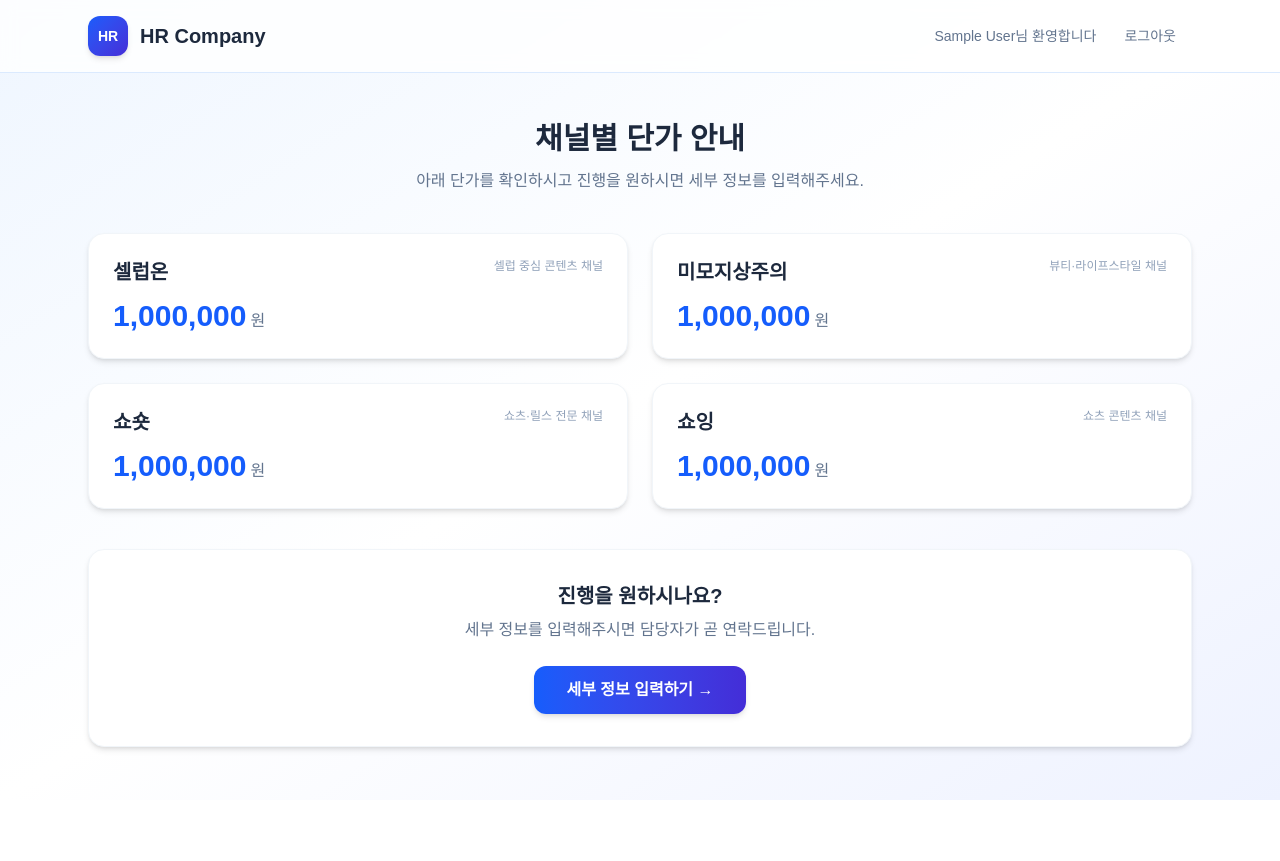
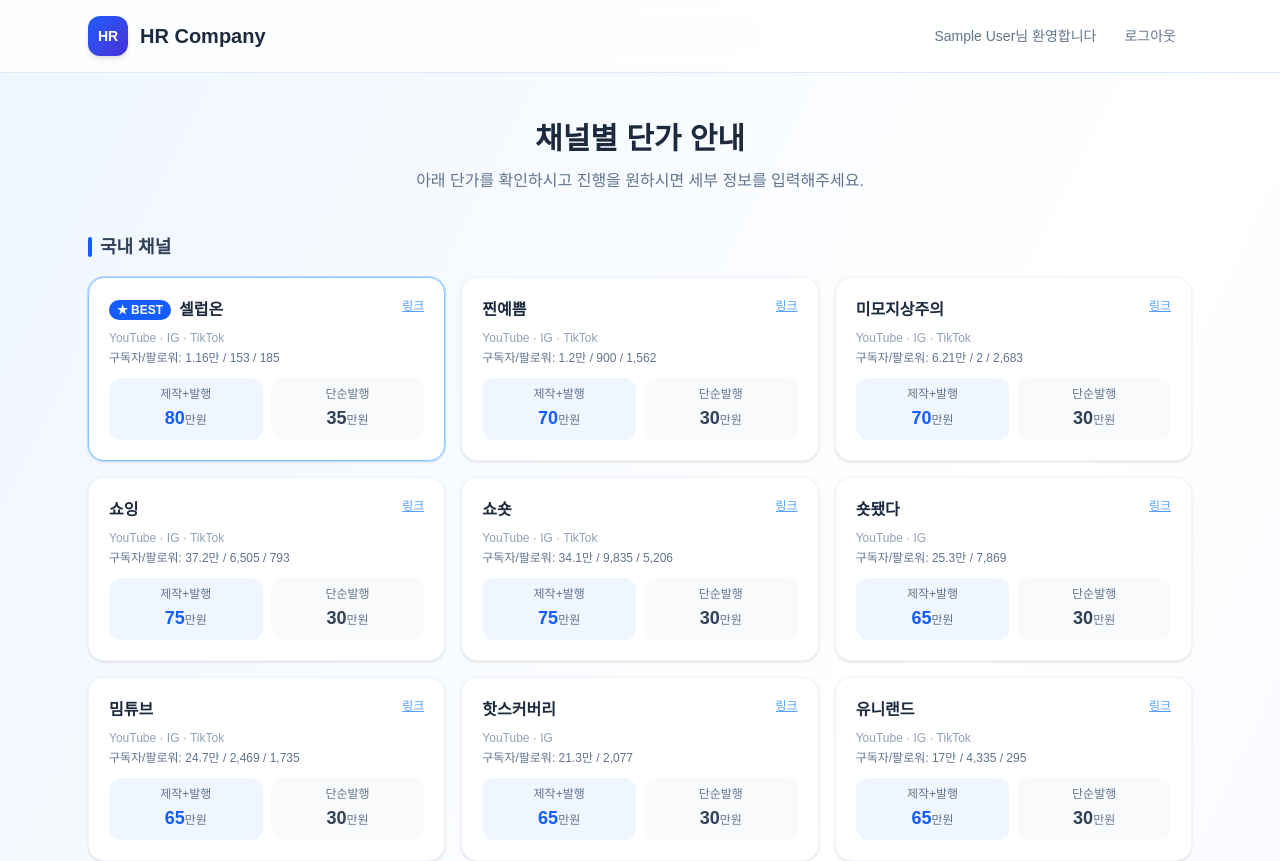
Before and after one commit to theooozy/hrcompany, a Next.js app: page /portal in a window 1280 px wide. Shown: the top 861 px of the page. Before the commit the page ends 800 px from the top, so only its background shows below. Built offline with nearby package versions, Linux system fonts and the light colour scheme; sample sign-in values are in the browser's storage.

Commit message:
pdate channel prices and add all channels to portal page

```diff
--- a/app/portal/page.tsx
+++ b/app/portal/page.tsx
@@ -6,11 +6,39 @@ import { useRouter } from 'next/navigation';
 type Session = { id: string; name: string; email: string };
 
 const CHANNEL_PRICES = [
-  { name: '셀럽온', price: 1000000, description: '셀럽 중심 콘텐츠 채널' },
-  { name: '미모지상주의', price: 1000000, description: '뷰티·라이프스타일 채널' },
-  { name: '쇼숏', price: 1000000, description: '쇼츠·릴스 전문 채널' },
-  { name: '쇼잉', price: 1000000, description: '쇼츠 콘텐츠 채널' },
+  // 국내 채널
+  { name: '셀럽온', platform: 'YouTube · IG · TikTok', subscribers: '1.16만 / 153 / 185', makePrice: 80, postPrice: 35, link: 'https://www.youtube.com/@셀럽온', featured: true },
+  { name: '찐예쁨', platform: 'YouTube · IG · TikTok', subscribers: '1.2만 / 900 / 1,562', makePrice: 70, postPrice: 30, link: 'https://www.youtube.com/@예쁘지고싶니' },
+  { name: '미모지상주의', platform: 'YouTube · IG · TikTok', subscribers: '6.21만 / 2 / 2,683', makePrice: 70, postPrice: 30, link: 'https://www.youtube.com/@예쁘지고싶으면구독' },
+  { name: '쇼잉', platform: 'YouTube · IG · TikTok', subscribers: '37.2만 / 6,505 / 793', makePrice: 75, postPrice: 30, link: 'https://www.youtube.com/@구독은너무좋아요' },
+  { name: '쇼숏', platform: 'YouTube · IG · TikTok', subscribers: '34.1만 / 9,835 / 5,206', makePrice: 75, postPrice: 30, link: 'https://www.youtube.com/@구독은항용은입니다' },
+  { name: '숏됐다', platform: 'YouTube · IG', subscribers: '25.3만 / 7,869', makePrice: 65, postPrice: 30, link: 'https://www.youtube.com/@구독은필수인거알지' },
+  { name: '밈튜브', platform: 'YouTube · IG · TikTok', subscribers: '24.7만 / 2,469 / 1,735', makePrice: 65, postPrice: 30, link: 'https://www.youtube.com/@mimtube777' },
+  { name: '핫스커버리', platform: 'YouTube · IG', subscribers: '21.3만 / 2,077', makePrice: 65, postPrice: 30, link: 'https://www.youtube.com/@핫스커버리' },
+  { name: '유니랜드', platform: 'YouTube · IG · TikTok', subscribers: '17만 / 4,335 / 295', makePrice: 65, postPrice: 30, link: 'https://www.youtube.com/@유니랜드' },
+  { name: '신기+탬', platform: 'YouTube · IG · TikTok', subscribers: '14.4만 / 1,759 / 2,343', makePrice: 65, postPrice: 30, link: 'https://www.youtube.com/@이쁘지고싶으면구독' },
+  { name: '숏믈리에', platform: 'YouTube · IG', subscribers: '3.98만 / 419', makePrice: 65, postPrice: 30, link: 'https://www.youtube.com/@숏믈리에' },
+  { name: '디어랩', platform: 'YouTube · IG', subscribers: '3.85만 / 1', makePrice: 65, postPrice: 30, link: 'https://www.youtube.com/@구독하면행운입니다' },
+  { name: '숏픽', platform: 'YouTube · IG · TikTok', subscribers: '2.36만 / 148 / 55', makePrice: 65, postPrice: 30, link: 'https://www.youtube.com/@구독을해야지' },
+  { name: '두근두근', platform: 'YouTube · IG', subscribers: '1.53만 / 941', makePrice: 65, postPrice: 30, link: 'https://www.youtube.com/@두근두근좋아요' },
+  { name: '전국댓글자랑', platform: 'YouTube · IG', subscribers: '1.5만 / 355', makePrice: 65, postPrice: 30, link: 'https://www.youtube.com/@전국댓글자랑' },
+  { name: '숏플레시', platform: 'YouTube', subscribers: '3.8만', makePrice: 65, postPrice: 30, link: 'https://www.youtube.com/@구독짱좋아요' },
+  { name: '출석체크', platform: 'YouTube · IG', subscribers: '7.4천', makePrice: 65, postPrice: 30, link: 'https://www.youtube.com/@쌈플래보는채널' },
+  // 일본 채널
+  { name: 'ワクワク', platform: 'YouTube · IG', subscribers: '16만 / 1만', makePrice: 65, postPrice: 30, link: 'https://www.youtube.com/@フォローわくわく', isJapan: true },
+  { name: 'スポログ', platform: 'YouTube · IG', subscribers: '7.7만 / 1만', makePrice: 65, postPrice: 30, link: 'https://www.youtube.com/@スポログ', isJapan: true },
+  { name: '笑慇の一秒', platform: 'YouTube', subscribers: '3.5만', makePrice: 65, postPrice: 30, link: 'https://www.youtube.com/@笑慇の一秒', isJapan: true },
+  { name: 'おもしろ塾', platform: 'YouTube', subscribers: '4.5천', makePrice: 65, postPrice: 30, link: 'https://www.youtube.com/@おもしろ塾', isJapan: true },
+  { name: '一瞬劇場', platform: 'YouTube', subscribers: '5.4천', makePrice: 65, postPrice: 30, link: 'https://www.youtube.com/@一瞬劇場', isJapan: true },
+  { name: '絆タイム', platform: 'YouTube', subscribers: '1만', makePrice: 65, postPrice: 30, link: 'https://www.youtube.com/@絆タイム', isJapan: true },
+  { name: 'チーズケーキ', platform: 'YouTube', subscribers: '4천', makePrice: 65, postPrice: 30, link: 'https://www.youtube.com/@チーズケーキ777', isJapan: true },
+  { name: 'オイシイワールド', platform: 'YouTube', subscribers: '3.5천', makePrice: 65, postPrice: 30, link: 'https://www.youtube.com/@オイシイワールド', isJapan: true },
+  { name: 'モグモグ', platform: 'YouTube', subscribers: '6.6천', makePrice: 65, postPrice: 30, link: 'https://www.youtube.com/@MoguMogu_Ham', isJapan: true },
+  { name: 'トレ韓', platform: 'YouTube · IG', subscribers: '1.9만 / 856', makePrice: 65, postPrice: 30, link: 'https://www.youtube.com/@トレ韓', isJapan: true },
 ];
+
+const domesticChannels = CHANNEL_PRICES.filter(ch => !ch.isJapan);
+const japanChannels = CHANNEL_PRICES.filter(ch => ch.isJapan);
 
 export default function PortalPage() {
   const router = useRouter();
@@ -28,6 +56,30 @@ export default function PortalPage() {
   };
 
   if (!session) return null;
+
+  const ChannelCard = ({ ch }: { ch: typeof CHANNEL_PRICES[0] }) => (
+    <div className={`bg-white rounded-2xl p-5 shadow-sm border transition-all hover:shadow-md ${ch.featured ? 'border-blue-300 ring-1 ring-blue-200' : 'border-slate-100'}`}>
+      <div className="flex items-start justify-between mb-2">
+        <div className="flex items-center gap-2">
+          {ch.featured && <span className="text-xs bg-blue-600 text-white px-2 py-0.5 rounded-full font-bold">★ BEST</span>}
+          <h3 className="text-base font-bold text-slate-800">{ch.name}</h3>
+        </div>
+        <a href={ch.link} target="_blank" rel="noopener noreferrer" className="text-xs text-blue-400 hover:text-blue-600 underline truncate max-w-[120px]">링크</a>
+      </div>
+      <p className="text-xs text-slate-400 mb-1">{ch.platform}</p>
+      <p className="text-xs text-slate-500 mb-3">구독자/팔로워: {ch.subscribers}</p>
+      <div className="grid grid-cols-2 gap-2">
+        <div className="bg-blue-50 rounded-xl p-2 text-center">
+          <p className="text-xs text-slate-500 mb-0.5">제작+발행</p>
+          <p className="text-lg font-extrabold text-blue-600">{ch.makePrice}<span className="text-xs font-medium text-slate-500">만원</span></p>
+        </div>
+        <div className="bg-slate-50 rounded-xl p-2 text-center">
+          <p className="text-xs text-slate-500 mb-0.5">단순발행</p>
+          <p className="text-lg font-extrabold text-slate-700">{ch.postPrice}<span className="text-xs font-medium text-slate-500">만원</span></p>
+        </div>
+      </div>
+    </div>
+  );
 
   return (
     <div className="min-h-screen bg-gradient-to-br from-blue-50 via-white to-indigo-50">
@@ -52,18 +104,26 @@ export default function PortalPage() {
           <p className="text-slate-500">아래 단가를 확인하시고 진행을 원하시면 세부 정보를 입력해주세요.</p>
         </div>
 
-        <div className="grid grid-cols-1 md:grid-cols-2 gap-6 mb-10">
-          {CHANNEL_PRICES.map((ch) => (
-            <div key={ch.name} className="bg-white rounded-2xl p-6 shadow-md border border-slate-100">
-              <div className="flex items-start justify-between mb-3">
-                <h3 className="text-xl font-bold text-slate-800">{ch.name}</h3>
-                <span className="text-xs text-slate-400">{ch.description}</span>
-              </div>
-              <div className="text-3xl font-extrabold text-blue-600">
-                {ch.price.toLocaleString()}<span className="text-base text-slate-500 font-medium ml-1">원</span>
-              </div>
-            </div>
-          ))}
+        {/* 국내 채널 */}
+        <div className="mb-10">
+          <h2 className="text-lg font-bold text-slate-700 mb-4 flex items-center gap-2">
+            <span className="w-1 h-5 bg-blue-600 rounded-full inline-block"></span>
+            국내 채널
+          </h2>
+          <div className="grid grid-cols-1 md:grid-cols-2 lg:grid-cols-3 gap-4">
+            {domesticChannels.map((ch) => <ChannelCard key={ch.name} ch={ch} />)}
+          </div>
+        </div>
+
+        {/* 일본 채널 */}
+        <div className="mb-10">
+          <h2 className="text-lg font-bold text-slate-700 mb-4 flex items-center gap-2">
+            <span className="w-1 h-5 bg-red-500 rounded-full inline-block"></span>
+            Japan Channels · 일본 채널
+          </h2>
+          <div className="grid grid-cols-1 md:grid-cols-2 lg:grid-cols-3 gap-4">
+            {japanChannels.map((ch) => <ChannelCard key={ch.name} ch={ch} />)}
+          </div>
         </div>
 
         <div className="bg-white rounded-2xl p-8 shadow-md border border-slate-100 text-center">
```
